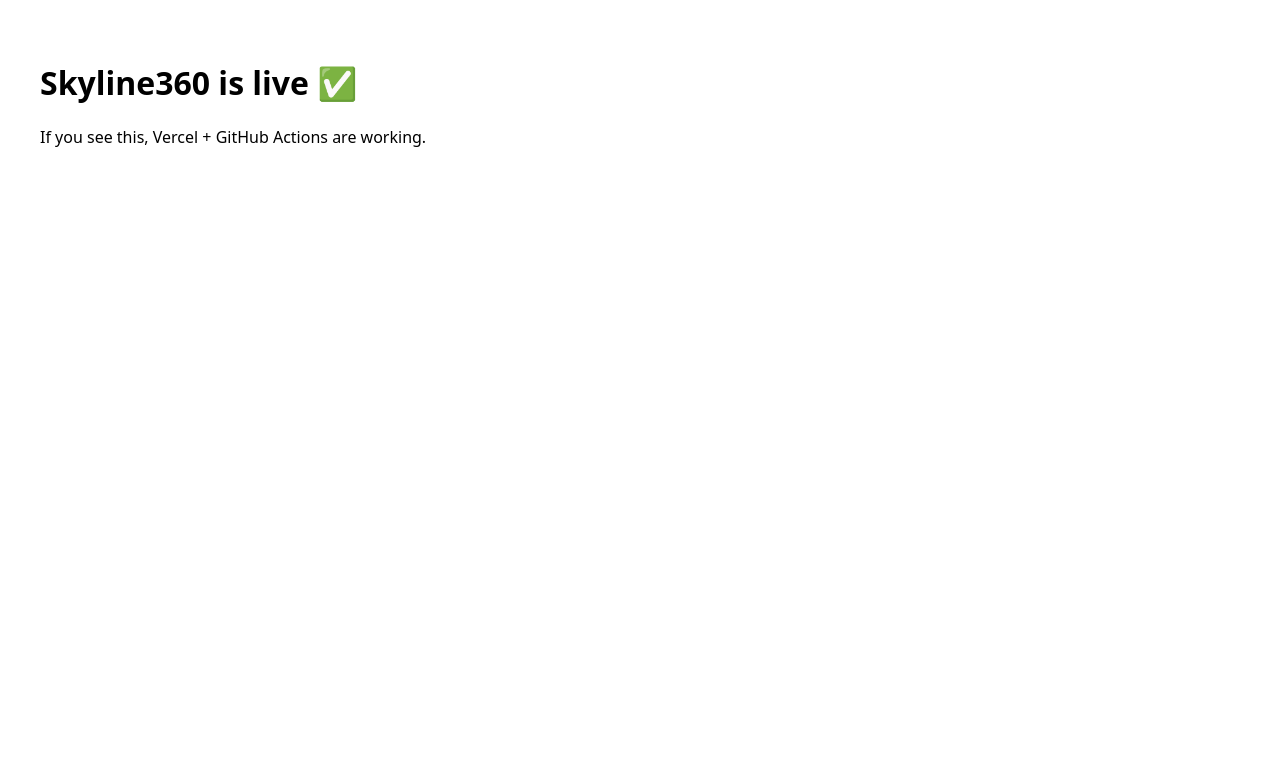
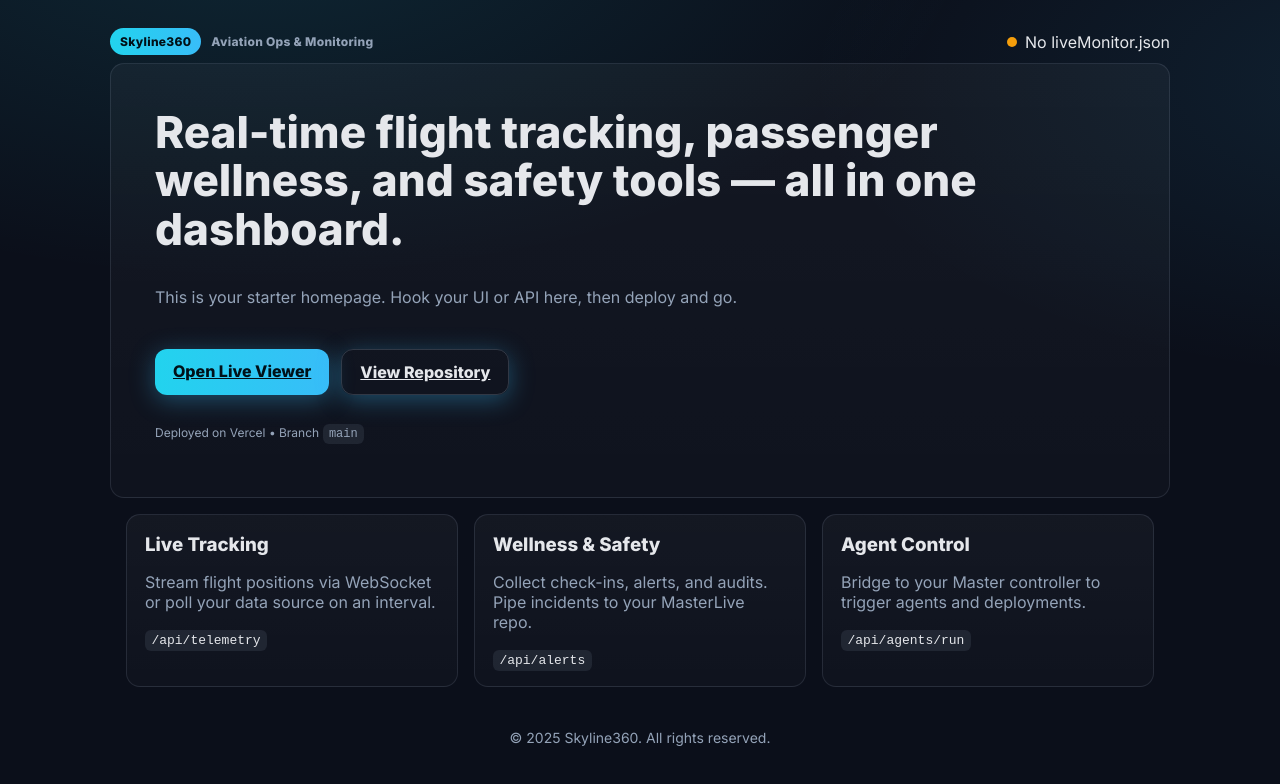
Before and after one commit to antoniolatham-hue/Skyline360, a plain HTML site: page index.html in a window 1280 px wide. Drawn offline with Linux system fonts and the light colour scheme; no server answers.

Commit message:
Update index.html

```diff
--- a/index.html
+++ b/index.html
@@ -1,8 +1,114 @@
 <!doctype html>
-<html>
-  <head><meta charset="utf-8"><title>Skyline360</title></head>
-  <body style="font-family: system-ui; padding: 2rem;">
-    <h1>Skyline360 is live ✅</h1>
-    <p>If you see this, Vercel + GitHub Actions are working.</p>
-  </body>
+<html lang="en">
+<head>
+  <meta charset="utf-8" />
+  <meta name="viewport" content="width=device-width, initial-scale=1" />
+  <title>Skyline360</title>
+  <link rel="preconnect" href="https://fonts.googleapis.com">
+  <link href="https://fonts.googleapis.com/css2?family=Inter:wght@400;600;800&display=swap" rel="stylesheet">
+  <style>
+    :root{
+      --bg:#0b0f1a; --panel:#121827; --muted:#94a3b8; --text:#e5e7eb; --brand:#22d3ee; --brand2:#38bdf8;
+      --ring: rgba(56,189,248,.35);
+    }
+    *{box-sizing:border-box}
+    html,body{height:100%}
+    body{
+      margin:0; font-family:Inter,system-ui,-apple-system,Segoe UI,Roboto,Helvetica,Arial,sans-serif;
+      color:var(--text); background: radial-gradient(1200px 600px at 20% -10%, rgba(34,211,238,.12), transparent 60%),
+                          radial-gradient(1000px 500px at 110% 10%, rgba(56,189,248,.10), transparent 60%),
+                          var(--bg);
+    }
+    .container{max-width:1100px;margin:0 auto;padding:20px}
+    .nav{display:flex;align-items:center;justify-content:space-between;padding:8px 0}
+    .logo{display:flex;gap:10px;align-items:center;font-weight:800;letter-spacing:.3px}
+    .badge{font-size:12px;background:linear-gradient(90deg,var(--brand),var(--brand2));
+           color:#001018;border-radius:999px;padding:6px 10px;font-weight:700}
+    .panel{background:linear-gradient(180deg,rgba(255,255,255,.04),rgba(255,255,255,.02));
+           border:1px solid rgba(148,163,184,.16); border-radius:14px}
+    .hero{padding:44px;display:grid;gap:18px}
+    h1{font-size:clamp(28px,5vw,44px);line-height:1.1;margin:0}
+    .muted{color:var(--muted)}
+    .cta{display:flex;gap:12px;flex-wrap:wrap;margin-top:8px}
+    .btn{
+      appearance:none;border:0;border-radius:12px;padding:12px 18px;font-weight:700;cursor:pointer;
+      background:linear-gradient(90deg,var(--brand),var(--brand2)); color:#001018;
+      box-shadow:0 5px 25px var(--ring);
+    }
+    .btn.secondary{background:transparent;color:var(--text);border:1px solid rgba(148,163,184,.25)}
+    .grid{display:grid;gap:16px;padding:16px}
+    @media(min-width:900px){ .grid{grid-template-columns:repeat(3,1fr);} }
+    .card{padding:18px}
+    .card h3{margin:0 0 6px 0}
+    .footer{padding:26px 0;color:var(--muted);font-size:14px;text-align:center}
+    code{background:rgba(148,163,184,.12);padding:.2rem .4rem;border-radius:6px}
+    .status{display:inline-flex;gap:8px;align-items:center}
+    .dot{width:10px;height:10px;border-radius:999px;background:#f59e0b}
+    .dot.ok{background:#10b981}
+    .tiny{font-size:12px}
+  </style>
+</head>
+<body>
+  <div class="container">
+    <nav class="nav">
+      <div class="logo">
+        <span class="badge">Skyline360</span>
+        <span class="tiny muted">Aviation Ops & Monitoring</span>
+      </div>
+      <div class="status"><span class="dot" id="dot"></span><span id="status">Checking…</span></div>
+    </nav>
+
+    <section class="panel hero">
+      <h1>Real-time flight tracking, passenger wellness, and safety tools — all in one dashboard.</h1>
+      <p class="muted">This is your starter homepage. Hook your UI or API here, then deploy and go.</p>
+      <div class="cta">
+        <a class="btn" href="/live-viewer.html">Open Live Viewer</a>
+        <a class="btn secondary" href="https://github.com/antoniolatham-hue/Skyline360">View Repository</a>
+      </div>
+      <p class="tiny muted">Deployed on Vercel • Branch <code>main</code></p>
+    </section>
+
+    <section class="grid">
+      <div class="panel card">
+        <h3>Live Tracking</h3>
+        <p class="muted">Stream flight positions via WebSocket or poll your data source on an interval.</p>
+        <code>/api/telemetry</code>
+      </div>
+      <div class="panel card">
+        <h3>Wellness & Safety</h3>
+        <p class="muted">Collect check-ins, alerts, and audits. Pipe incidents to your MasterLive repo.</p>
+        <code>/api/alerts</code>
+      </div>
+      <div class="panel card">
+        <h3>Agent Control</h3>
+        <p class="muted">Bridge to your Master controller to trigger agents and deployments.</p>
+        <code>/api/agents/run</code>
+      </div>
+    </section>
+
+    <footer class="footer muted">
+      © <span id="year"></span> Skyline360. All rights reserved.
+    </footer>
+  </div>
+
+  <script>
+    // Simple “is the app alive?” check — adjust the URL to any JSON you host (e.g. /liveMonitor.json)
+    (async () => {
+      const dot = document.getElementById('dot');
+      const label = document.getElementById('status');
+      try {
+        const res = await fetch('/liveMonitor.json', { cache: 'no-store' });
+        if (res.ok) {
+          dot.classList.add('ok');
+          label.textContent = 'Online';
+        } else {
+          label.textContent = 'No liveMonitor.json';
+        }
+      } catch {
+        label.textContent = 'Offline';
+      }
+    })();
+    document.getElementById('year').textContent = new Date().getFullYear();
+  </script>
+</body>
 </html>
```
